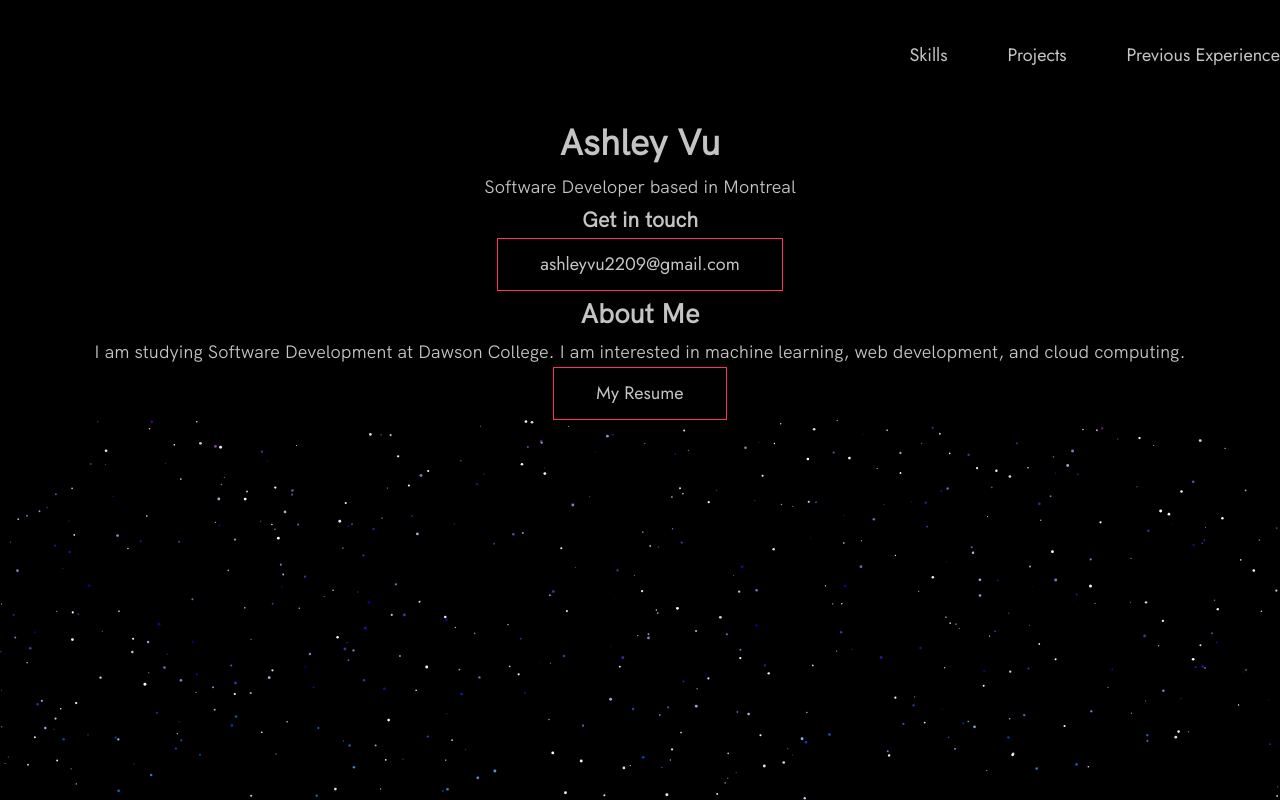
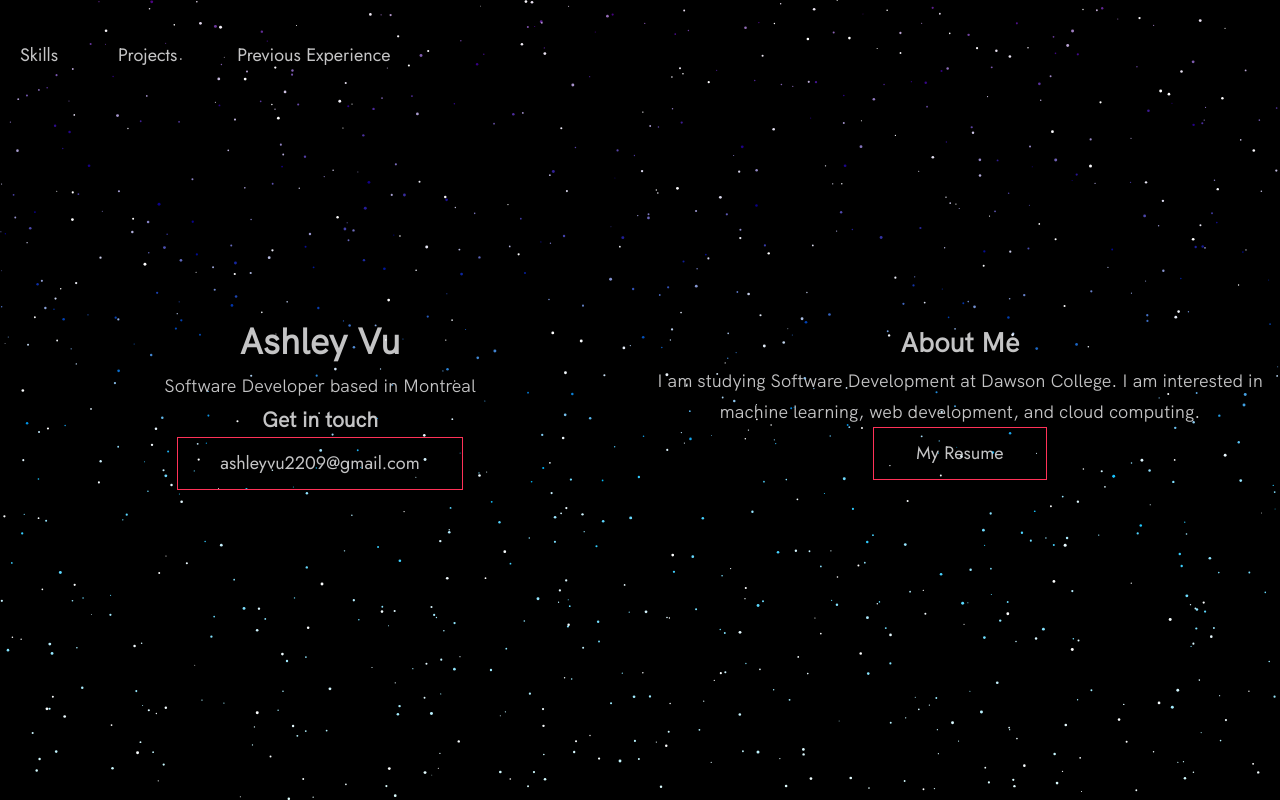
Before and after one commit to alwrence9/portfolio-react, a React (Create React App) app: page / in a window 1280 px wide. Shown: the top 800 px of the page. Built offline with nearby package versions, Linux system fonts and the light colour scheme.

Commit message:
Fade starlight on scroll

```diff
--- a/src/App.css
+++ b/src/App.css
@@ -36,13 +36,3 @@
     transform: rotate(360deg);
   }
 }
-
-.AboutMe {
-  position: relative;
-  z-index: 10; /* Ensure AboutMe is on top */
-}
-
-.Starlight {
-  position: relative;
-  z-index: 1; /* Ensure Starlight is below AboutMe */
-}
--- a/src/App.js
+++ b/src/App.js
@@ -8,10 +8,14 @@ import Starlight from "./components/Starlight/Starlight";
 function App() {
   return (
       <div className="App">
-          <Navigation/>
+          <Navigation />
           <main>
-              <AboutMe/>
-              <Starlight />
+              <div className="starlight" >
+                  <Starlight className="starlight" />
+              </div>
+              <div className="about-me">
+                <AboutMe className="about-me" />
+              </div>
               <SkillsShelf/>
               <Experiences/>
           </main>
--- a/src/components/AboutMe/AboutMe.js
+++ b/src/components/AboutMe/AboutMe.js
@@ -1,31 +1,30 @@
 import React from 'react';
+import './aboutMe.css'
 
 function AboutMe() {
     return (
-        <div className="header__text-box row">
-            <div className="header__text">
-                <h1 className="heading-primary">
+        <div className="about-me-container">
+            <div className="about-me-item">
+                <h1>
                     <span>Ashley Vu</span>
                 </h1>
                 <p>Software Developer based in Montreal</p>
-                <div className="contact__info">
+                <div>
                     <h3>Get in touch</h3>
                     <a href="mailto: ashleyvu2209@gmail.com" className="btn">ashleyvu2209@gmail.com</a>
                 </div>
             </div>
-            <div className="row">
+            <div className="about-me-item">
                 <h2>About Me</h2>
-                <div className="about__content">
-                    <div className="about__text">
-                        <p>
-                            I am studying Software Development at Dawson College. I am interested in machine learning, web development, and cloud computing.
-                        </p>
-                        <a href="#" className="btn">My Resume</a>
-                    </div>
+                <div>
+                    <p>
+                        I am studying Software Development at Dawson College. I am interested in machine learning, web development, and cloud computing.
+                    </p>
+                    <a href="#" className="btn">My Resume</a>
                 </div>
             </div>
         </div>
     );
-};
+}
 
 export default AboutMe;
--- /dev/null
+++ b/src/components/AboutMe/aboutMe.css
@@ -0,0 +1,13 @@
+.about-me-container {
+    display: flex;
+    flex-direction: row; /* Ensure items are in a row */
+    justify-content: space-between; /* Add space between the items if needed */
+    align-items: center;
+    width: 100%; /* Full width */
+    height: 100%;
+}
+
+.about-me-item {
+    flex: 1; /* This ensures each item takes up equal space */
+    padding: 10px; /* Optional: Add some padding for better spacing */
+}
--- a/src/components/Navigation/Navigation.css
+++ b/src/components/Navigation/Navigation.css
@@ -2,6 +2,9 @@
     display: flex;
     justify-content: flex-end;
     padding: var(--gutter-normal) 0;
+    position: fixed;
+    margin-left: 20px;
+    z-index: 20;
 }
 
 .nav__items {
--- a/src/components/Starlight/Starlight.js
+++ b/src/components/Starlight/Starlight.js
@@ -12,7 +12,6 @@ const Starlight = () => {
         canvas.style.width = `${window.innerWidth}px`;
         canvas.style.height = `${window.innerHeight}px`;
 
-
         class Effect {
             constructor(width, height, context) {
                 this.width = width;
@@ -25,17 +24,16 @@ const Starlight = () => {
                     x: 0,
                     y: 0
                 };
-
+                this.opacity = 1;
                 this.gradients = [
                     { ratio: 0, color: [75, 0, 130] },      // Indigo
                     { ratio: 0.3, color: [0, 0, 139] },     // Dark Blue
                     { ratio: 0.6, color: [0, 191, 255] },   // Deep Sky Blue
                     { ratio: 1, color: [224, 255, 255] }    // Light Cyan
                 ];
-
                 window.addEventListener('mousemove', this.handleMouseMove);
                 window.addEventListener('resize', this.handleResize);
-
+                window.addEventListener('scroll', this.handleScroll);
                 this.init();
             }
 
@@ -52,10 +50,22 @@ const Starlight = () => {
                 this.height = canvas.height;
                 canvas.style.width = `${window.innerWidth}px`;
                 canvas.style.height = `${window.innerHeight}px`;
-
                 this.particlesArray = [];
                 this.init();
             }
+
+            handleScroll = () => {
+                const scrollTop = window.pageYOffset || document.documentElement.scrollTop;
+                const maxHeight = document.documentElement.scrollHeight - window.innerHeight;
+                const scrollFraction = scrollTop / maxHeight;
+
+                // Set a faster fade speed
+                const fadeSpeed = 6; // Increase or decrease this value as needed
+                this.opacity = 1 - Math.min(1, scrollFraction * fadeSpeed); // Ensure opacity doesn't exceed bounds
+                console.log('opacity:', this.opacity); // Check opacity value
+            }
+
+
 
             init() {
                 for (let i = 0; i < 1000; i++) { // More stars
@@ -65,9 +75,11 @@ const Starlight = () => {
 
             update() {
                 this.ctx.clearRect(0, 0, this.width, this.height);
+                this.ctx.globalAlpha = this.opacity; // Set global opacity
                 for (let i = 0; i < this.particlesArray.length; i++) {
                     this.particlesArray[i].update();
                 }
+                this.ctx.globalAlpha = 1; // Reset global opacity
             }
         }
 
@@ -81,6 +93,7 @@ const Starlight = () => {
         return () => {
             window.removeEventListener('mousemove', effect.handleMouseMove);
             window.removeEventListener('resize', effect.handleResize);
+            window.removeEventListener('scroll', effect.handleScroll);
         };
     }, []);
 
--- a/src/index.css
+++ b/src/index.css
@@ -317,3 +317,13 @@ body:not(.user-is-tabbing) a:focus {
     padding: var(--gutter-medium) 0;
   }
 }
+
+.starlight {
+  top: 0;
+  position: absolute;
+}
+
+.about-me {
+  height: 100vh;
+  width: 100%;
+}
```
Also changed, not shown: src/components/Starlight/Particle.js (+0 -10 lines).
